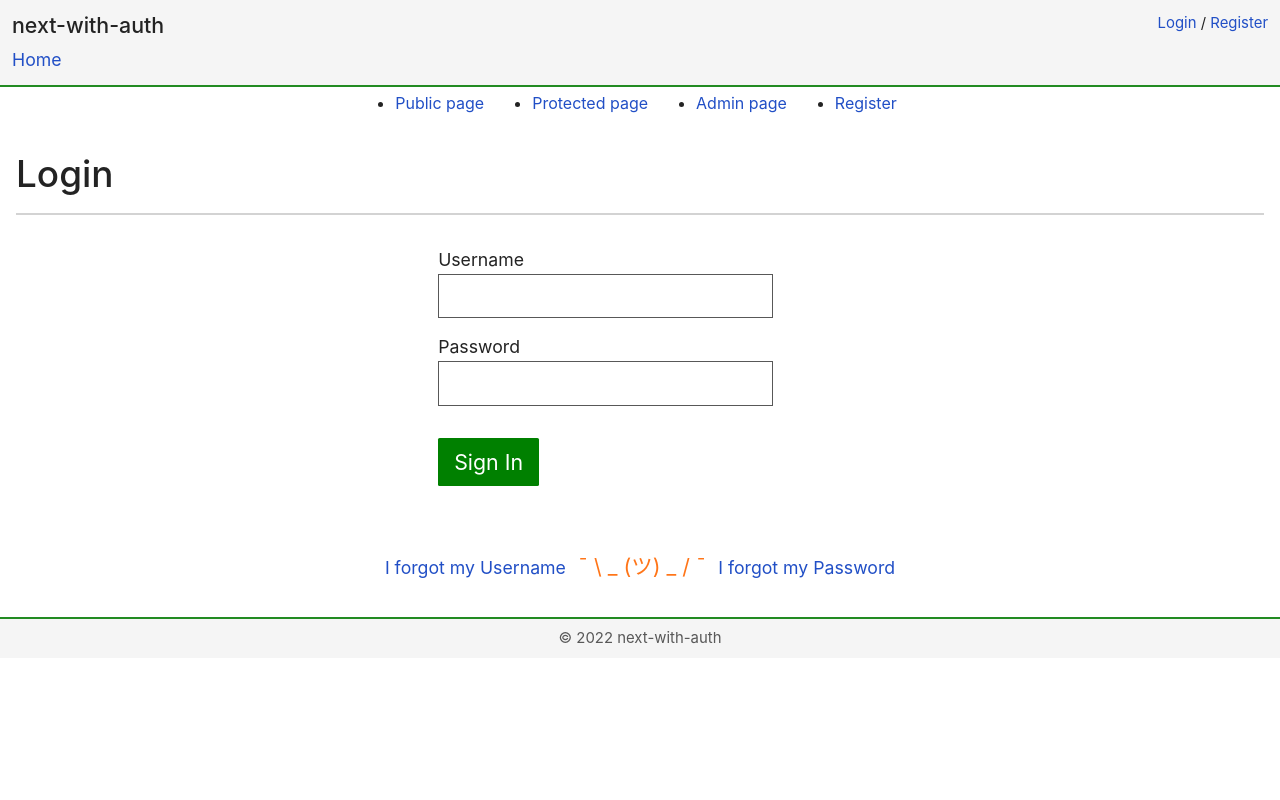
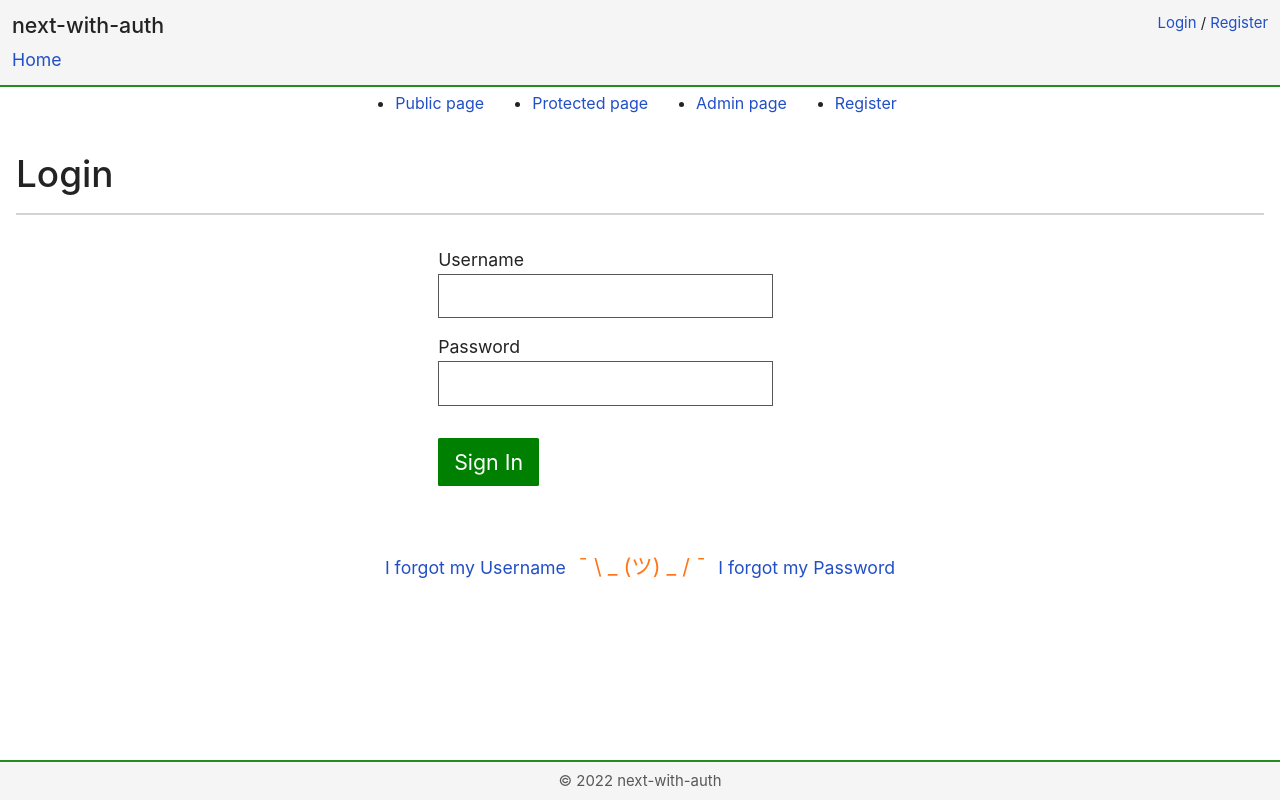
Before and after one commit to mike14747/next-with-auth, a Next.js app: page /login in a window 1280 px wide. Built offline with nearby package versions, Linux system fonts and the light colour scheme; no server answers.

Commit message:
Fixed the issue of the full height pages not working.

```diff
--- a/app/globals.css
+++ b/app/globals.css
@@ -26,7 +26,7 @@
     --mg-gray-7: #232323;
     --mg-light: #ffffff;
     --mg-orange: #ff7518; /* html pumpkin */
-    --mg-orange-dark: #C75000;
+    --mg-orange-dark: #c75000;
     --mg-orange-soft: #fcd581;
     --mg-purple: #6f42c1;
     --mg-red: #b71c1c;
@@ -75,7 +75,8 @@
 
 /* for semi-full height websites with next.js use #__next and with react use #root */
 
-#__next {
+#__next,
+#__wrapper {
     display: -webkit-box;
     display: -ms-flexbox;
     display: flex;
@@ -751,7 +752,7 @@ h2.page-heading {
 
 .error::before {
     content: '\26D4';
-    padding-right: 0.50rem;
+    padding-right: 0.5rem;
 }
 
 /* end site-wide custom css */
@@ -776,7 +777,7 @@ h2.page-heading {
 
 .validation-error::before {
     content: '\26D4';
-    padding-right: 0.50rem;
+    padding-right: 0.5rem;
 }
 
 .warning {
--- a/app/layout.js
+++ b/app/layout.js
@@ -15,6 +15,7 @@ export default function RootLayout({ children, session }) {
         <html lang='en'>
             <head />
             <body>
+                <div id="__wrapper">
                     <SessionProvider session={session}>
                         <SkipToMain />
                         <Header />
@@ -27,6 +28,7 @@ export default function RootLayout({ children, session }) {
 
                         <Footer />
                     </SessionProvider>
+                </div>
             </body>
         </html>
     );
```
Also changed, not shown: 1 other file (tests, documents, lock files or other folders). Lines whose indentation alone changed are shown as unchanged.
